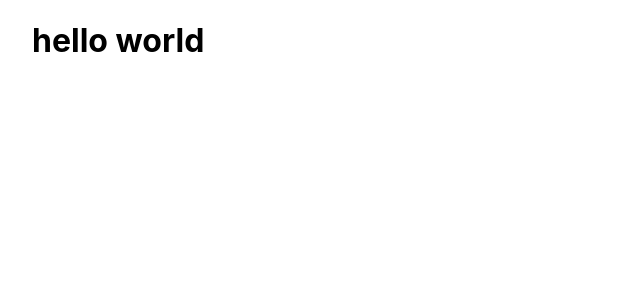
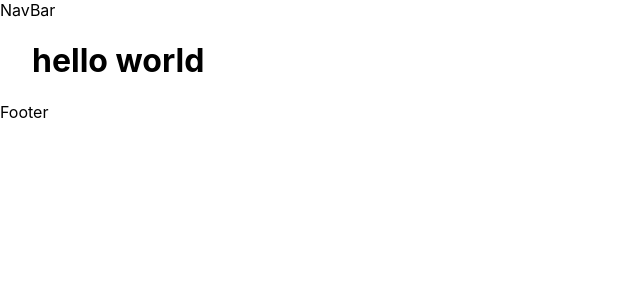
Before and after one commit to zahid47/pizza-app, a Next.js app in the folder client/: page / in a window 1280 px wide. Shown: the top 300 px of the page, without its empty margins (0-640 px from the left). Built offline with nearby package versions, Linux system fonts and the light colour scheme.

Commit message:
feat: basic layout

```diff
--- /dev/null
+++ b/client/components/Footer.tsx
@@ -0,0 +1,3 @@
+export default function Footer() {
+  return <div>Footer</div>;
+}
--- /dev/null
+++ b/client/components/Layout.tsx
@@ -0,0 +1,12 @@
+import Footer from "./Footer";
+import NavBar from "./NavBar";
+
+export default function Layout({ children }: React.PropsWithChildren<{}>) {
+  return (
+    <>
+      <NavBar />
+      {children}
+      <Footer />
+    </>
+  );
+}
--- /dev/null
+++ b/client/components/NavBar.tsx
@@ -0,0 +1,3 @@
+export default function NavBar() {
+  return <div>NavBar</div>;
+}
--- a/client/pages/_app.tsx
+++ b/client/pages/_app.tsx
@@ -1,8 +1,13 @@
-import '../styles/globals.css'
-import type { AppProps } from 'next/app'
+import "../styles/globals.css";
+import type { AppProps } from "next/app";
+import Layout from "../components/Layout";
 
 function MyApp({ Component, pageProps }: AppProps) {
-  return <Component {...pageProps} />
+  return (
+    <Layout>
+      <Component {...pageProps} />
+    </Layout>
+  );
 }
 
-export default MyApp
+export default MyApp;
```
